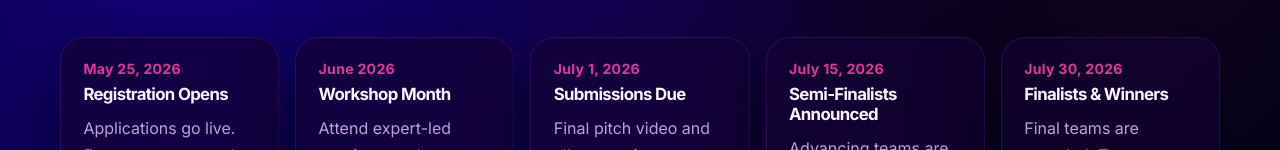
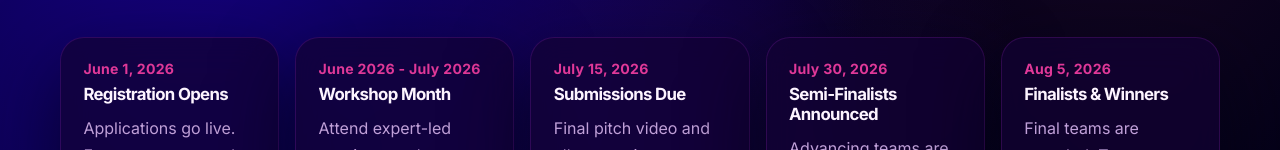
Before and after one commit to aditigaddam03/ventura, a website built with webpack: page index.html in a window 1280 px wide. Shown: the part 2664-2814 px from the top of the page. Built offline with nearby package versions, Linux system fonts and the light colour scheme.

Commit message:
Date changes

```diff
--- a/index.html
+++ b/index.html
@@ -205,32 +205,32 @@
 
           <div class="timeline-grid">
             <article class="timeline-item">
-              <span class="timeline-date">May 25, 2026</span>
+              <span class="timeline-date">June 1, 2026</span>
               <h3>Registration Opens</h3>
               <p>Applications go live. Form your team and secure your spot in the competition.</p>
               <span class="timeline-badge timeline-upcoming">Coming Soon</span>
             </article>
 
             <article class="timeline-item">
-              <span class="timeline-date">June 2026</span>
+              <span class="timeline-date">June 2026 - July 2026</span>
               <h3>Workshop Month</h3>
               <p>Attend expert-led sessions to sharpen your idea, get mentorship, and develop your pitch skills.</p>
             </article>
 
             <article class="timeline-item">
-              <span class="timeline-date">July 1, 2026</span>
+              <span class="timeline-date">July 15, 2026</span>
               <h3>Submissions Due</h3>
               <p>Final pitch video and all supporting materials must be submitted by midnight on July 1.</p>
             </article>
 
             <article class="timeline-item">
-              <span class="timeline-date">July 15, 2026</span>
+              <span class="timeline-date">July 30, 2026</span>
               <h3>Semi-Finalists Announced</h3>
               <p>Advancing teams are notified and moved forward to the final stage of judging.</p>
             </article>
 
             <article class="timeline-item">
-              <span class="timeline-date">July 30, 2026</span>
+              <span class="timeline-date">Aug 5, 2026</span>
               <h3>Finalists &amp; Winners</h3>
               <p>Final teams are revealed. Top ventures win prize funding, mentorship, and professional support.</p>
               <span class="timeline-badge timeline-winner">🏆 Prize Day</span>
```
